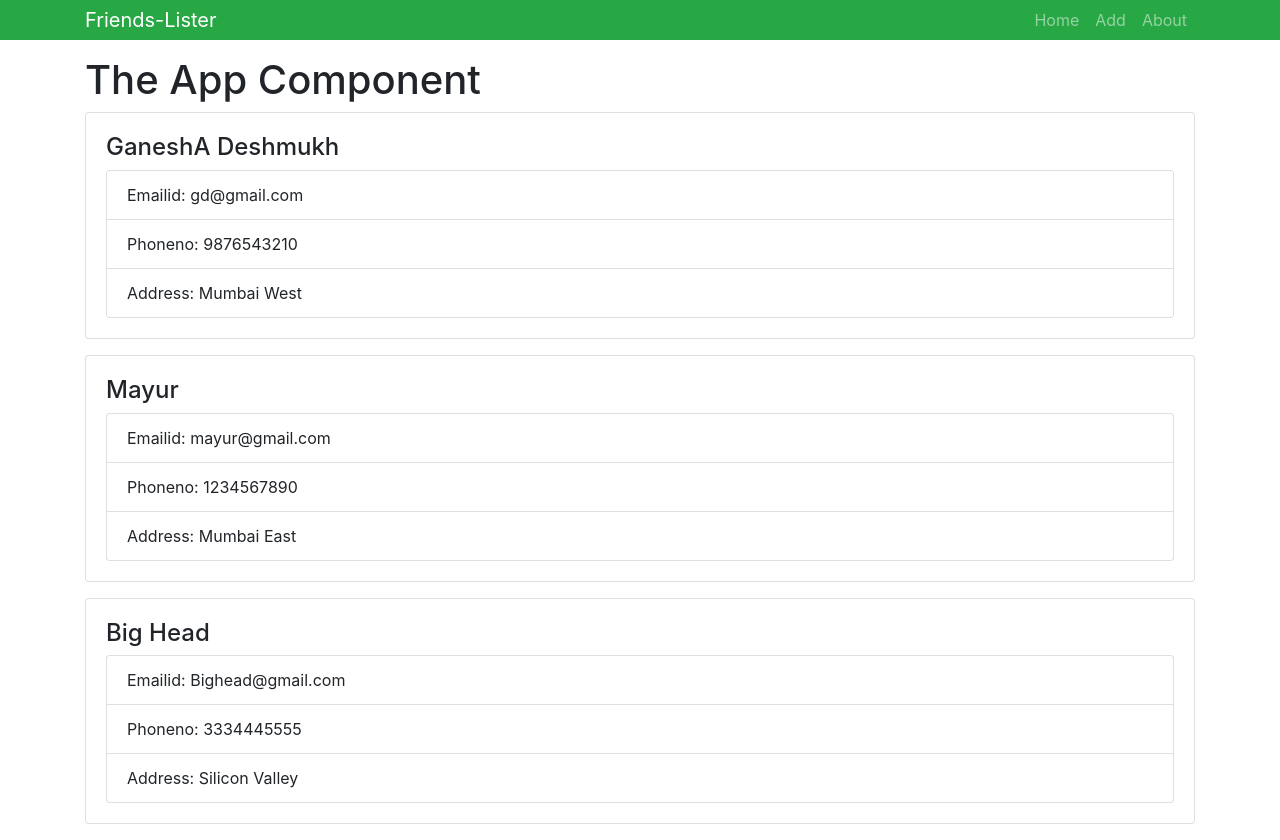
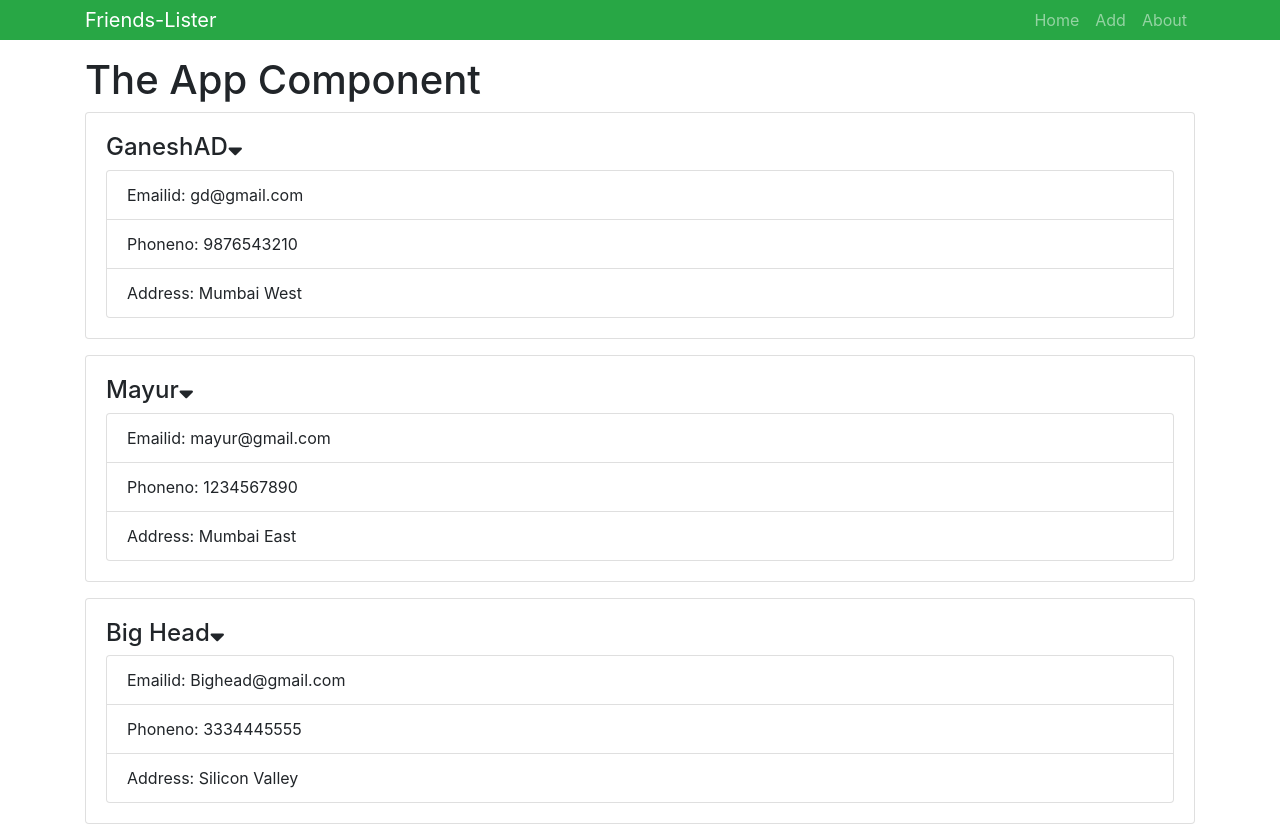
Before and after one commit to ganesh-deshmukh/friends-list, a React (Create React App) app: page / in a window 1280 px wide. Built offline with nearby package versions, Linux system fonts and the light colour scheme.

Commit message:
added font-awesome library and click event on sort-down-icon

```diff
--- a/public/index.html
+++ b/public/index.html
@@ -13,6 +13,14 @@
       homescreen on Android. See https://developers.google.com/web/fundamentals/web-app-manifest/
     -->
     <link rel="manifest" href="%PUBLIC_URL%/manifest.json" />
+    <!-- font-awesome cdn-link -->
+    <link
+      rel="stylesheet"
+      href="https://use.fontawesome.com/releases/v5.6.3/css/all.css"
+      integrity="sha384-UHRtZLI+pbxtHCWp1t77Bi1L4ZtiqrqD80Kn4Z8NTSRyMA2Fd33n5dQ8lWUE00s/"
+      crossorigin="anonymous"
+    />
+
     <!--
       Notice the use of %PUBLIC_URL% in the tags above.
       It will be replaced with the URL of the `public` folder during the build.
--- a/src/Friend.js
+++ b/src/Friend.js
@@ -2,11 +2,17 @@ import React, { Component } from "react";
 import PropTypes from "prop-types";
 
 class Friends extends Component {
+  onShowClick(name) {
+    console.log(`Clicked ${name}`);
+  }
   render() {
     const { name, email, phone, addr } = this.props.friend;
     return (
       <div className="card card-body mb-3">
-        <h4>{name} </h4>
+        <h4>
+          {name}
+          <i onClick={this.onShowClick(name)} className="fas fa-sort-down" />
+        </h4>
         <ul className="list-group">
           <li className="list-group-item">Emailid: {email} </li>
           <li className="list-group-item">Phoneno: {phone} </li>
@@ -18,10 +24,7 @@ class Friends extends Component {
 }
 
 Friends.propTypes = {
-  name: PropTypes.string.isRequired,
-  email: PropTypes.string.isRequired,
-  phone: PropTypes.string.isRequired,
-  addr: PropTypes.string.isRequired
+  friend: PropTypes.object.isRequired
 };
 
 export default Friends;
--- a/src/Friends.js
+++ b/src/Friends.js
@@ -6,7 +6,7 @@ class Friends extends Component {
     friends: [
       {
         id: 1,
-        name: "GaneshA Deshmukh",
+        name: "GaneshAD",
         email: "gd@gmail.com",
         phone: "9876543210",
         addr: "Mumbai West"
```
